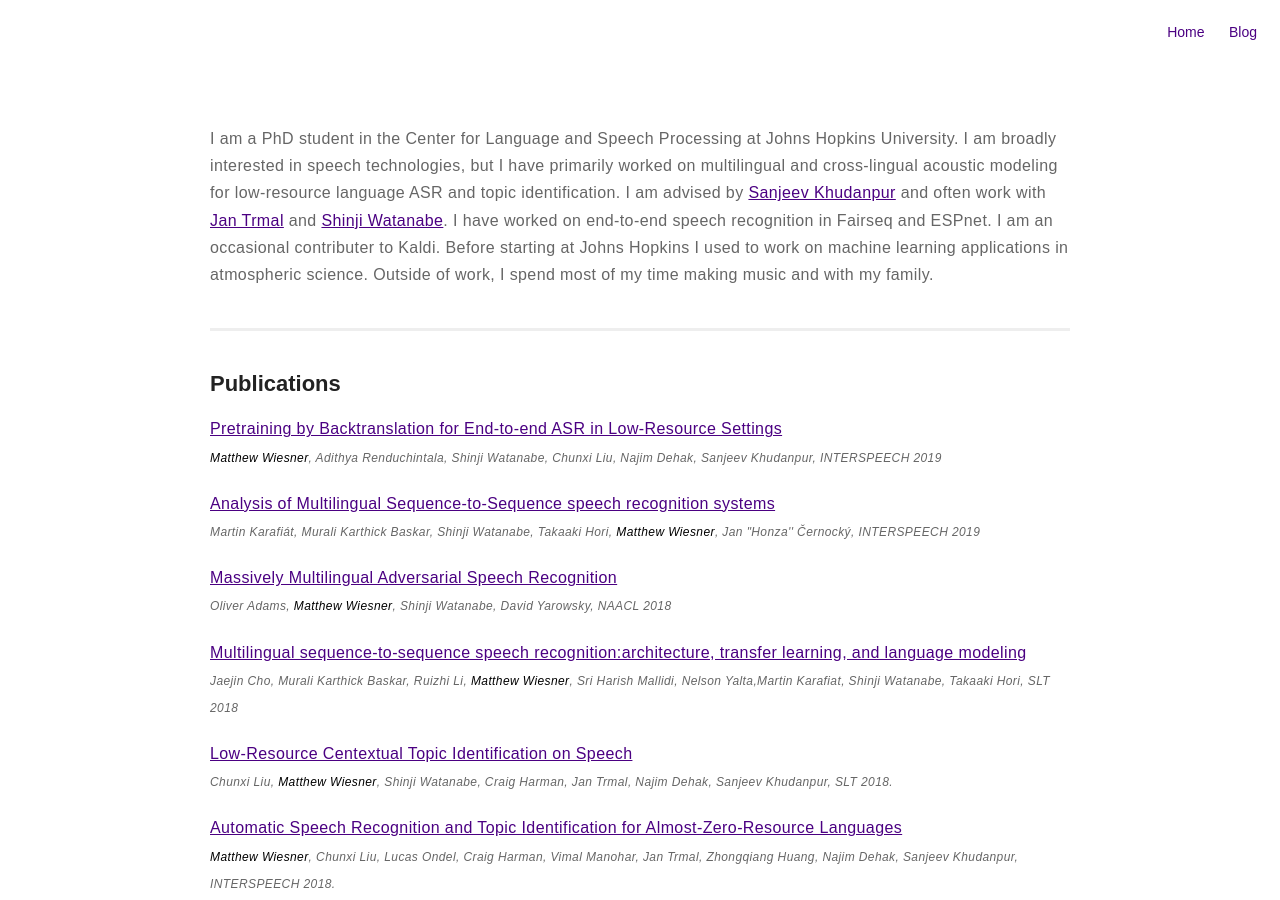
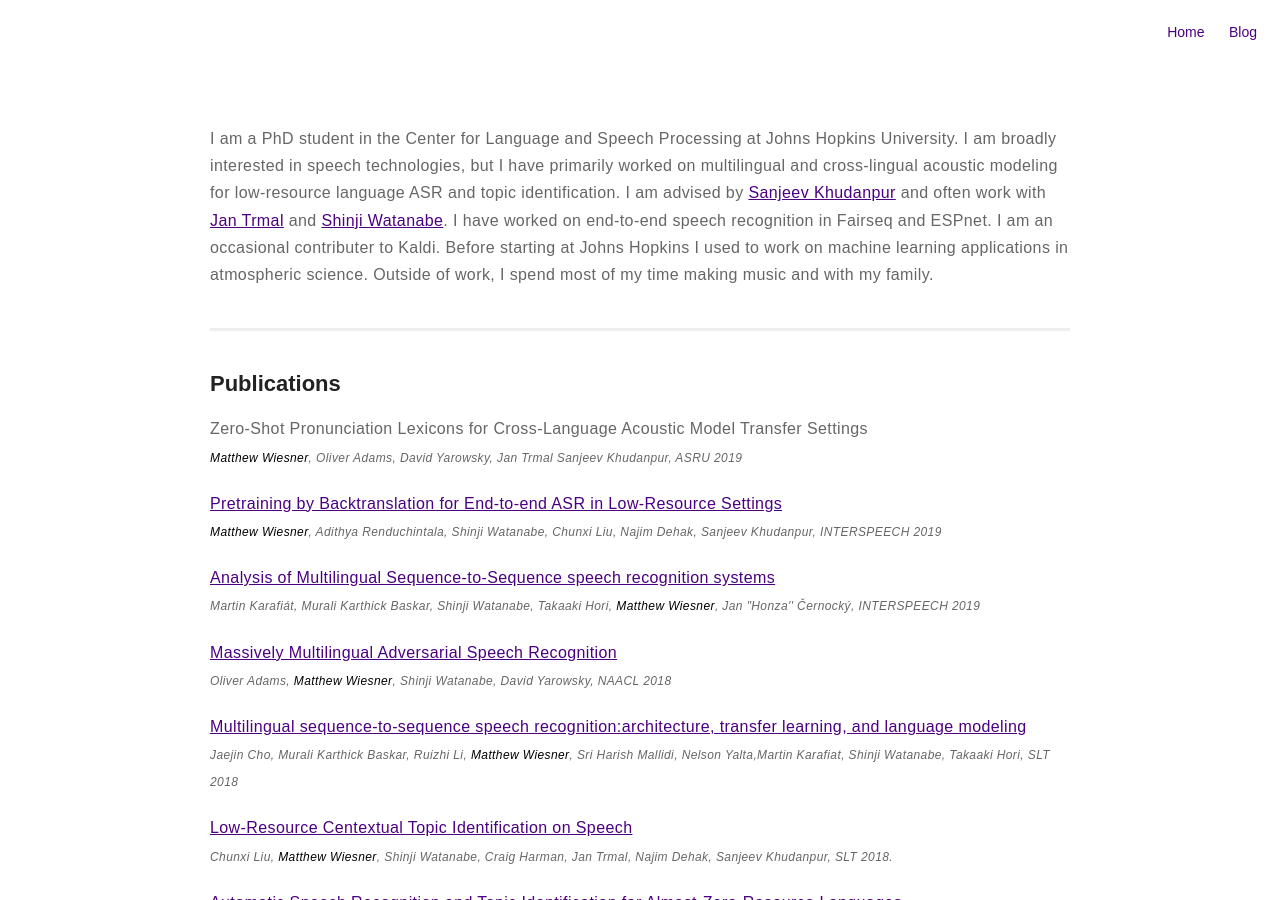
Before and after one commit to m-wiesner/m-wiesner.github.io, a Jekyll site: the page built from about.md, in a window 1280 px wide and 900 px high. Built offline with Jekyll 4.4.1, drawn with Linux system fonts in a browser that asks for light colours.

Commit message:
Update about.md

```diff
--- a/about.md
+++ b/about.md
@@ -20,6 +20,9 @@ I spend most of my time making music and with my family.</p>
 <hr>
 
 <h2>Publications</h2>
+
+<p>Zero-Shot Pronunciation Lexicons for Cross-Language Acoustic Model Transfer Settings<br />
+<em style="font-size: 75%"><strong>Matthew Wiesner</strong>, Oliver Adams, David Yarowsky, Jan Trmal Sanjeev Khudanpur, ASRU 2019</em></p>
 
 <p><a href="https://arxiv.org/abs/1812.03919">Pretraining by Backtranslation for End-to-end ASR in Low-Resource Settings</a><br />
 <em style="font-size: 75%"><strong>Matthew Wiesner</strong>, Adithya Renduchintala, Shinji Watanabe, Chunxi Liu, Najim Dehak, Sanjeev Khudanpur, INTERSPEECH 2019</em></p>
```
